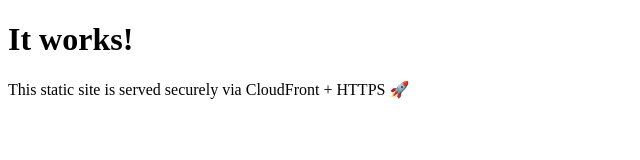
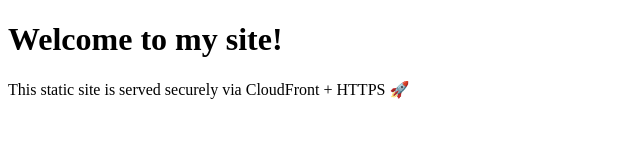
Before and after one commit to ejahanz/s3_static_website_hosting, a plain HTML site: page index.html in a window 1280 px wide. Shown: the whole page, without its empty margins (0-640 px from the left). Drawn offline with Linux system fonts and the light colour scheme.

Commit message:
Update index.html

```diff
--- a/index.html
+++ b/index.html
@@ -5,7 +5,7 @@
   <title>Hello from the Cloud</title>
 </head>
 <body>
-  <h1>It works!</h1>
+  <h1>Welcome to my site!</h1>
   <p>This static site is served securely via CloudFront + HTTPS 🚀</p>
 </body>
 </html>
```
